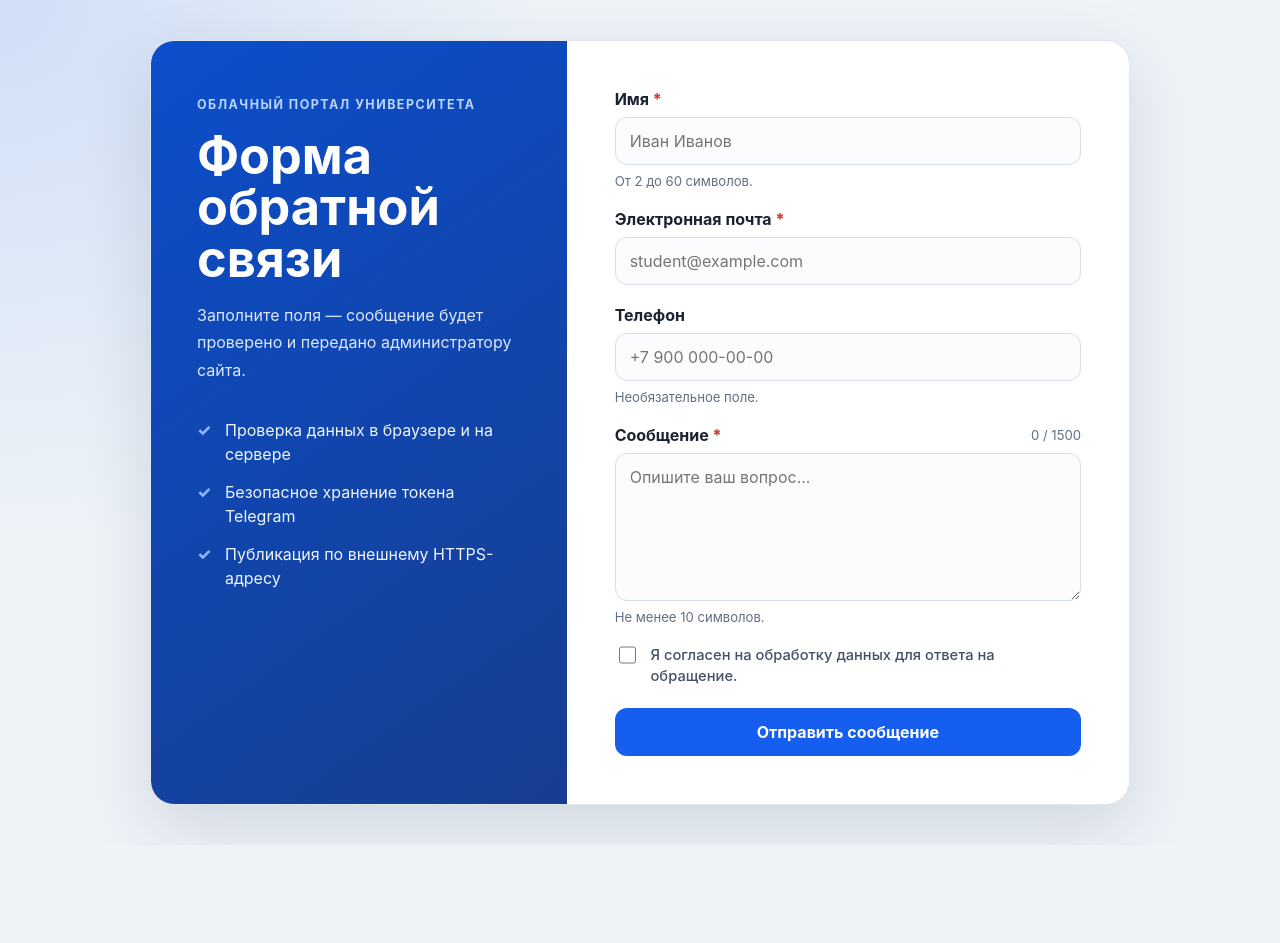
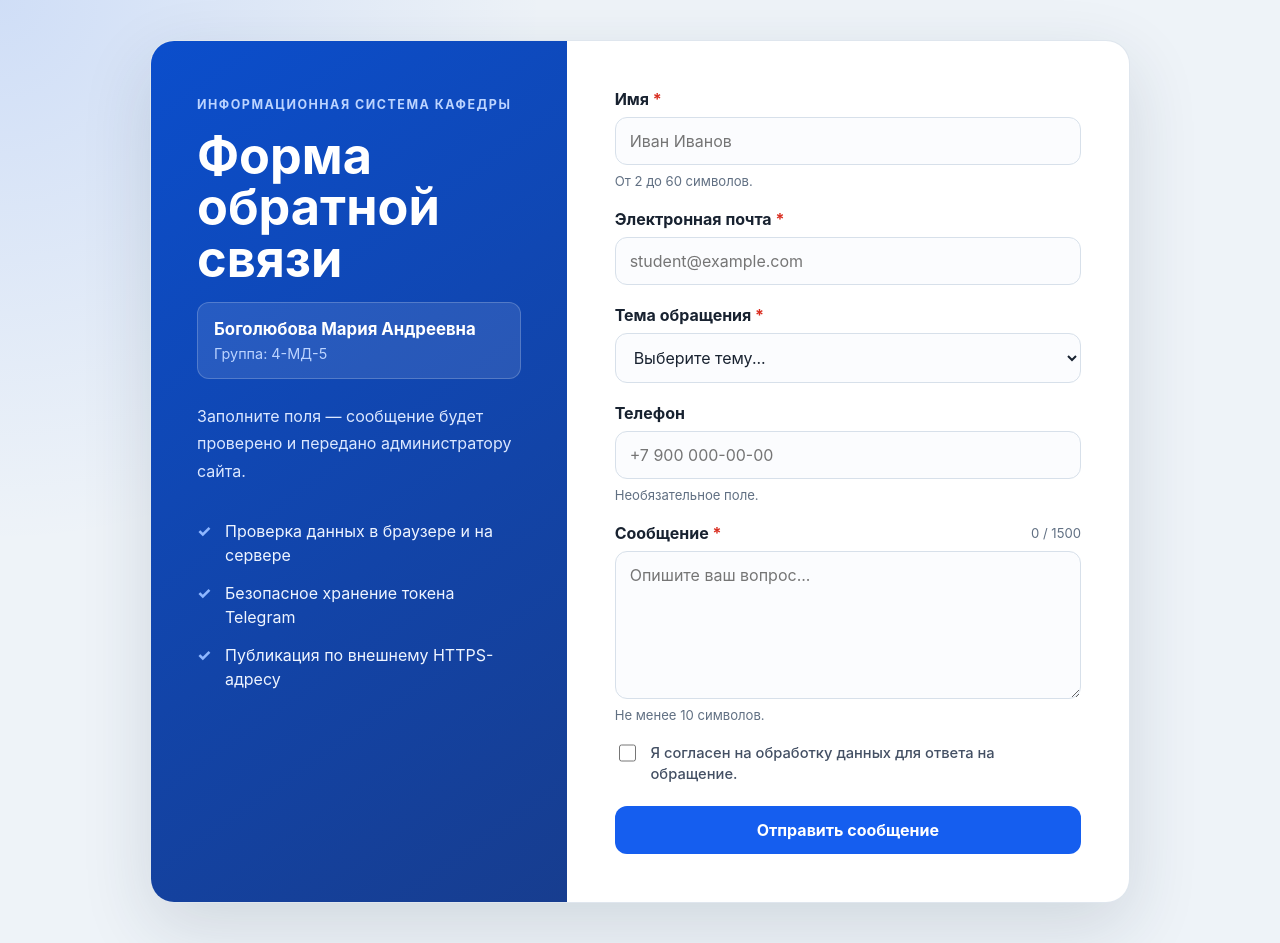
Before and after one commit to BogolyubovaMaria/university-feedback-form, a website: page index.html in a window 1280 px wide. Before the commit the page ends 845 px from the top, so only its background shows below. Drawn offline with Linux system fonts and the light colour scheme.

Commit message:
Update index.html

```diff
--- a/index.html
+++ b/index.html
@@ -3,7 +3,7 @@
 <head>
   <meta charset="utf-8">
   <meta name="viewport" content="width=device-width, initial-scale=1">
-  <title>Обратная связь</title>
+  <title>Обратная связь | Информационная система кафедры</title>
   <meta name="description" content="Учебная форма обратной связи с отправкой в Telegram">
   <link rel="stylesheet" href="/style.css">
   <script src="/script.js" defer></script>
@@ -12,8 +12,15 @@
   <main class="page">
     <section class="contact-card" aria-labelledby="contact-title">
       <div class="contact-card__intro">
-        <p class="eyebrow">Облачный портал университета</p>
+        <p class="eyebrow">Информационная система кафедры</p>
         <h1 id="contact-title">Форма обратной связи</h1>
+
+        <!-- Блок с данными студента -->
+        <div style="background: rgba(255, 255, 255, 0.1); padding: 16px; border-radius: 12px; margin-bottom: 24px; border: 1px solid rgba(255, 255, 255, 0.2);">
+          <p style="margin: 0 0 6px 0; font-weight: 700; color: #ffffff; font-size: 1.05rem;">Боголюбова Мария Андреевна</p>
+          <p style="margin: 0; color: #bcd4ff; font-size: 0.9rem;">Группа: 4-МД-5</p>
+        </div>
+
         <p>Заполните поля — сообщение будет проверено и передано администратору сайта.</p>
 
         <ul class="advantages">
@@ -35,6 +42,17 @@
           <label for="email">Электронная почта <span aria-hidden="true">*</span></label>
           <input id="email" name="email" type="email" maxlength="120"
                  autocomplete="email" placeholder="student@example.com" required>
+        </div>
+
+        <!-- НОВОЕ ПОЛЕ: Тема обращения -->
+        <div class="field">
+          <label for="subject">Тема обращения <span aria-hidden="true">*</span></label>
+          <select id="subject" name="subject" required style="width: 100%; border: 1px solid var(--border); border-radius: 12px; padding: 13px 14px; color: var(--text); background: #fbfcfe; font: inherit; outline: none; cursor: pointer; transition: border-color 0.2s, box-shadow 0.2s;">
+            <option value="" disabled selected>Выберите тему...</option>
+            <option value="Учебный вопрос">Учебный вопрос</option>
+            <option value="Техническая проблема">Техническая проблема</option>
+            <option value="Другое">Другое</option>
+          </select>
         </div>
 
         <div class="field">
```
